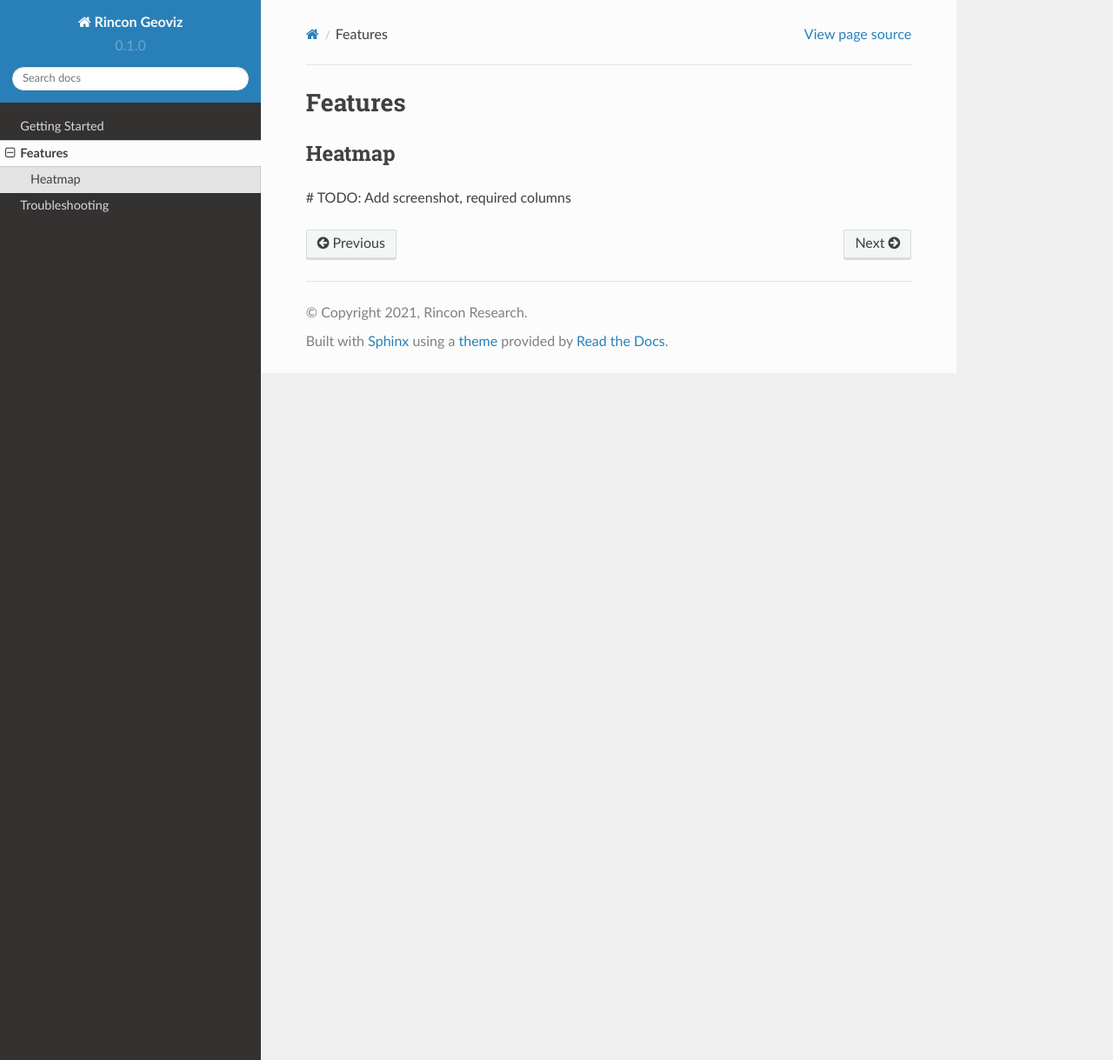
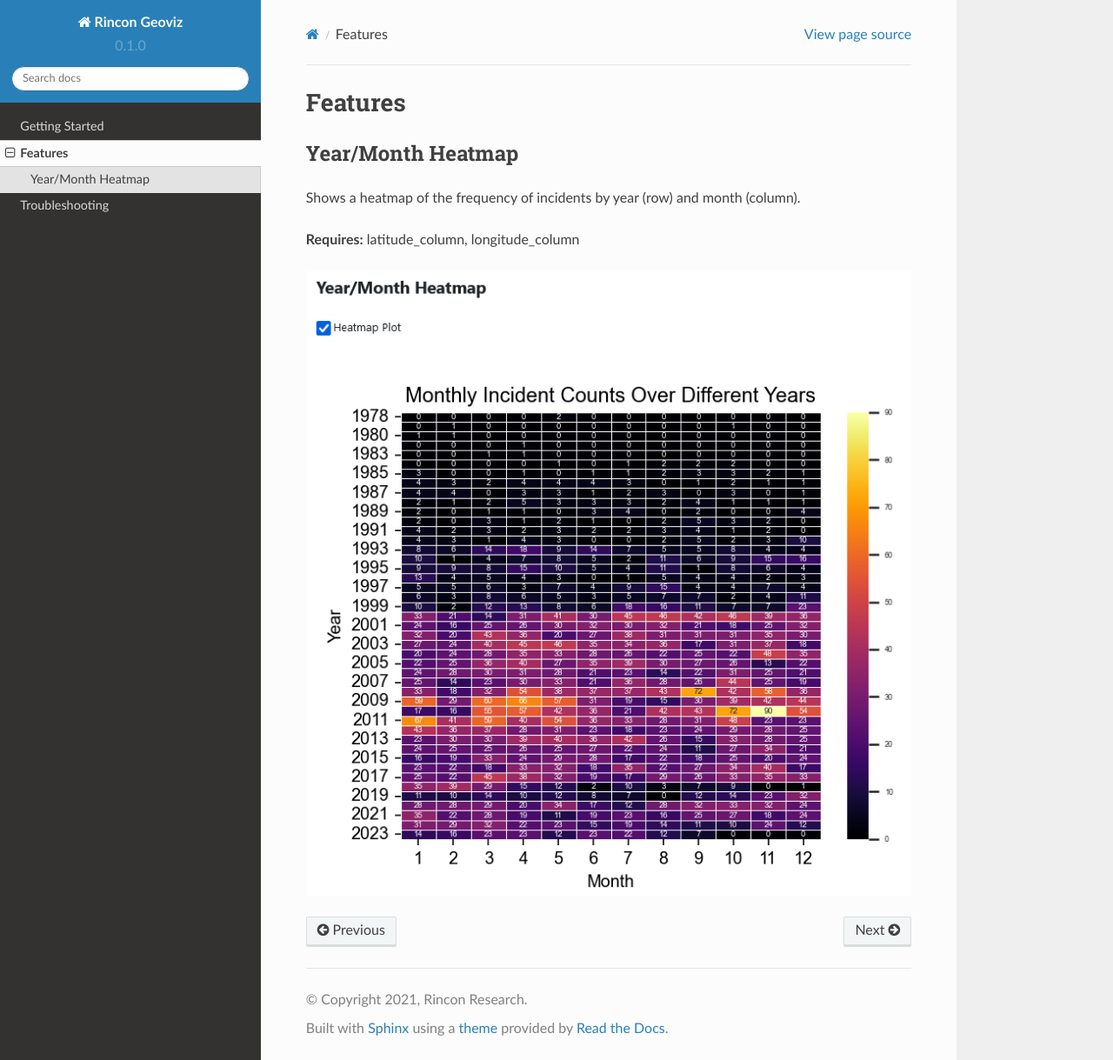
Before and after one commit to nielsenjon/rincon-geoviz-docs, a Sphinx documentation site: the page built from docs/source/features.rst, in a window 1280 px wide and 1219 px high. Shown: the whole window at 87% size. Built offline with Sphinx 7.4.7 and the Read the Docs theme 2.0.0, drawn with Linux system fonts in a browser that asks for light colours.

Commit message:
Add heatmap pic

```diff
--- a/docs/source/features.rst
+++ b/docs/source/features.rst
@@ -1,7 +1,10 @@
 Features
 =====
 
-Heatmap
+Year/Month Heatmap
 --------
+Shows a heatmap of the frequency of incidents by year (row) and month (column).
 
-# TODO: Add screenshot, required columns
+**Requires:** latitude_column, longitude_column
+
+.. image:: year_month_heatmap.png
--- a/docs/source/getting_started.rst
+++ b/docs/source/getting_started.rst
@@ -5,7 +5,7 @@ Getting your data
 ------------------
 
 First things first, make sure your data is in a **.csv** format!
-We may handle other file formats in the future, but for now stick with .csv files.
+We may handle other file formats in the future, but for now stick with .csv files. The csv data should be row-based, meaning each data point is one row (not column).
 
 For most tools GeoViz provides, you'll need (at least) columns representing:
 - Latitude (floats between -90 and 90)
```
Also changed, not shown: docs/source/year_month_heatmap.png (added).
